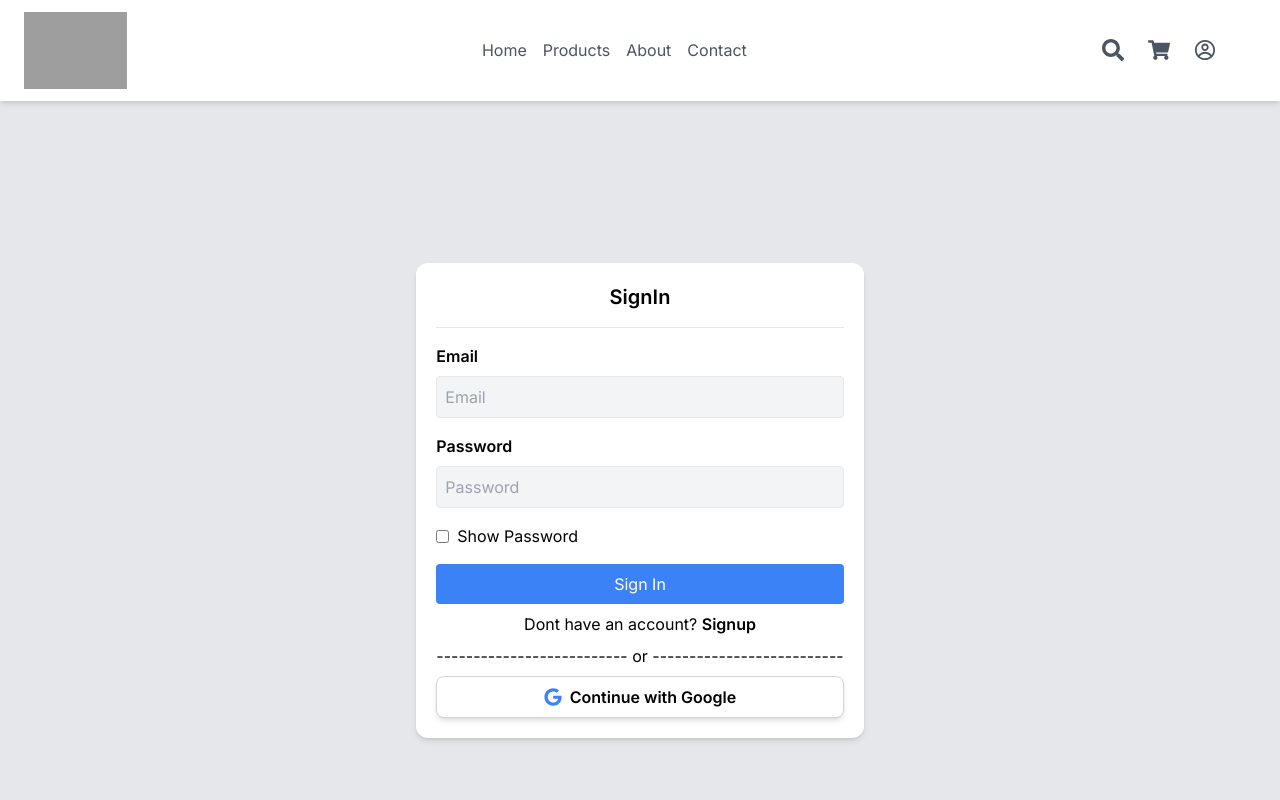
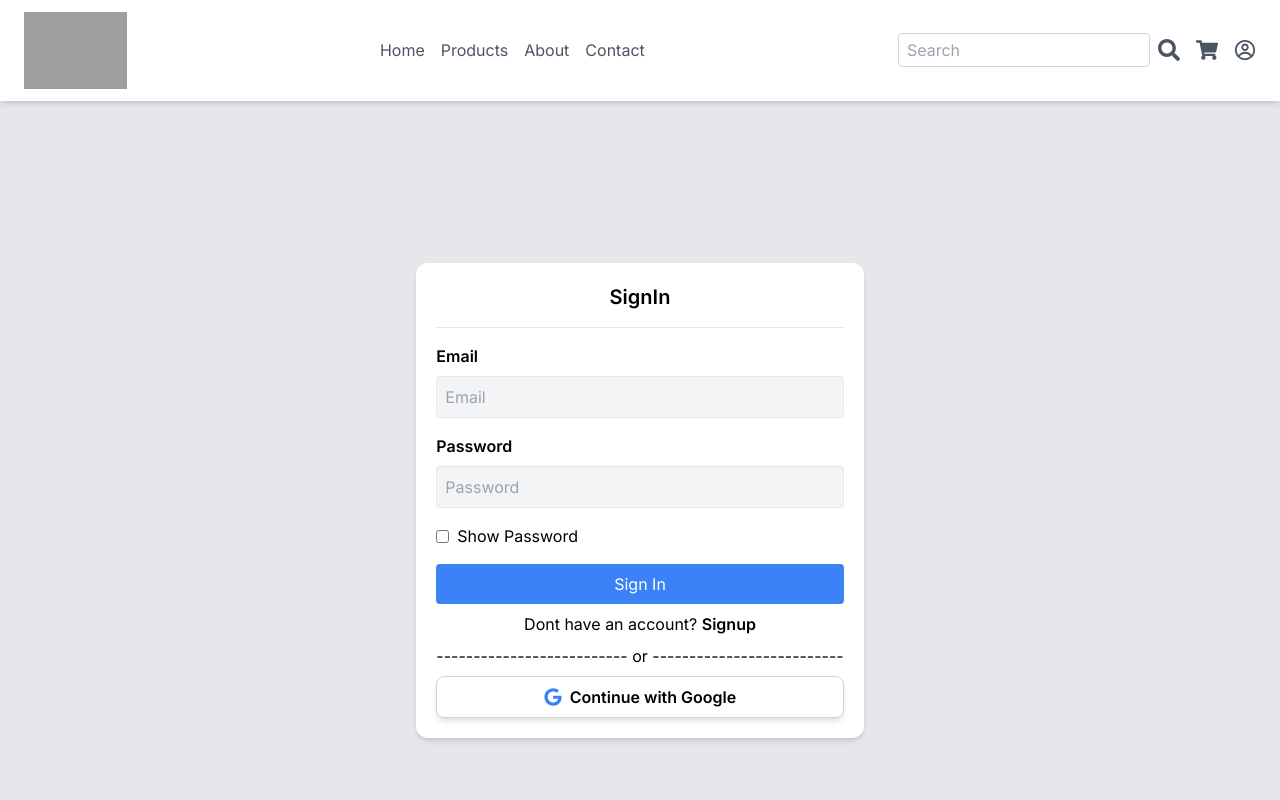
Before and after one commit to HarshMaghnani72/shoewebsite, a Next.js app: page /SignIn in a window 1280 px wide. Shown: the top 800 px of the page. Built offline with nearby package versions, Linux system fonts and the light colour scheme; grey boxes are pictures that could not be loaded.

Commit message:
naya search

```diff
--- a/app/Header.js
+++ b/app/Header.js
@@ -1,10 +1,21 @@
-import React from "react";
+"use client";
+import React, { useState } from "react";
 import Link from 'next/link';
 import { FaSearch } from 'react-icons/fa';
 import { CgProfile } from "react-icons/cg";
 import { FaShoppingCart } from "react-icons/fa";
 
-export const Header = () => {
+export const Header = ({ onSearch }) => {
+    const [searchQuery, setSearchQuery] = useState('');
+
+    const handleSearchChange = (e) => {
+        setSearchQuery(e.target.value);
+    };
+
+    const handleSearchSubmit = (e) => {
+        e.preventDefault();
+        onSearch(searchQuery);
+    };
 
     const logoImage = {
         name: 'Company Logo',
@@ -14,7 +25,6 @@ export const Header = () => {
     };
 
     return (
-        <div>
         <header className="bg-white shadow-md m-auto sticky top-0 z-50">
             <nav role="navigation" className="container mx-auto px-6 py-3 flex justify-between items-center">
                 <img
@@ -40,19 +50,27 @@ export const Header = () => {
                         <span className="absolute bottom-0 left-0 w-full h-0.5 bg-gray-800 transform scale-x-0 group-hover:scale-x-100 transition-transform duration-300"></span>
                     </Link>
                 </div>
-                    <div className='flex flex-row mr-5' >
-                        <Link href="#" className='text-gray-600 hover:text-gray-700' >
-                            <FaSearch size={22} className='mr-6' />
+                <div className='flex items-center'>
+                    <form onSubmit={handleSearchSubmit} className='flex items-center'>
+                        <input
+                            type="text"
+                            value={searchQuery}
+                            onChange={handleSearchChange}
+                            placeholder="Search"
+                            className='border border-gray-300 rounded px-2 py-1 mr-2'
+                        />
+                        <button type="submit" className='text-gray-600 hover:text-gray-700'>
+                            <FaSearch size={22} />
+                        </button>
+                    </form>
+                    <Link href="#" className='text-gray-600 hover:text-gray-700 ml-4'>
+                        <FaShoppingCart size={22} />
                     </Link>
-                        <Link href="#" className='text-gray-600 hover:text-gray-700' >
-                            <FaShoppingCart size={22} className='mr-6' />
-                        </Link>
-                        <Link href="/SignUp" className='text-gray-600 hover:text-gray-700' >
-                            <CgProfile size={22} className='mr-5' />
+                    <Link href="/SignUp" className='text-gray-600 hover:text-gray-700 ml-4'>
+                        <CgProfile size={22} />
                     </Link>
                 </div>
             </nav>
         </header>
-        </div>
-    )
-}
+    );
+};
--- /dev/null
+++ b/app/SearchProduct.js
@@ -0,0 +1,44 @@
+"use client";
+import { useState } from "react";
+export const SearchProduct = ({ isOpen, onClose, onSearch }) => {
+  const [query, setQuery] = useState('');
+
+  const handleSubmit = (e) => {
+    e.preventDefault();
+    onSearch(query);
+  };
+
+  if (!isOpen) return null;
+
+  return (
+    <div className="fixed inset-0 bg-black bg-opacity-50 flex items-center justify-center z-50">
+      <div className="bg-white p-6 rounded-lg w-full max-w-md">
+        <h2 className="text-2xl font-bold mb-4">Search Products</h2>
+        <form onSubmit={handleSubmit}>
+          <input
+            type="text"
+            value={query}
+            onChange={(e) => setQuery(e.target.value)}
+            placeholder="Enter product name"
+            className="w-full p-2 border border-gray-300 rounded mb-4"
+          />
+          <div className="flex justify-end">
+            <button
+              type="button"
+              onClick={onClose}
+              className="mr-2 px-4 py-2 text-gray-600 hover:text-gray-800"
+            >
+              Cancel
+            </button>
+            <button
+              type="submit"
+              className="px-4 py-2 bg-blue-600 text-white rounded hover:bg-blue-700"
+            >
+              Search
+            </button>
+          </div>
+        </form>
+      </div>
+    </div>
+  );
+};
--- a/app/ShoeList/page.js
+++ b/app/ShoeList/page.js
@@ -1,18 +1,36 @@
 "use client";
+import React, { useState } from 'react';
 import { products } from "../products";
 import { Header } from "../Header";
 import { Footer } from "../Footer";
 
 export default function Example() {
+  const [searchQuery, setSearchQuery] = useState('');
+  const [searchResults, setSearchResults] = useState([]);
+
+  const handleSearch = (query) => {
+    setSearchQuery(query);
+    const lowercaseQuery = query.toLowerCase();
+    const results = products.filter((product) =>
+      product.name.toLowerCase().includes(lowercaseQuery) ||
+      product.color.toLowerCase().includes(lowercaseQuery)
+    );
+    setSearchResults(results);
+  };
+
+  const displayProducts = searchQuery ? searchResults : products;
+
   return (
     <>
-      <Header />
+      <Header onSearch={handleSearch} />
       <div className="bg-white">
         <div className="mx-auto max-w-2xl px-4 py-16 sm:px-6 sm:py-24 lg:max-w-7xl lg:px-8">
-          <h2 className="text-2xl font-bold tracking-tight text-gray-900">Customers also purchased</h2>
+          <h2 className="text-2xl font-bold tracking-tight text-gray-900">
+            {searchQuery ? `Search Results for "${searchQuery}"` : "All Products"}
+          </h2>
 
           <div className="mt-6 grid grid-cols-1 gap-x-6 gap-y-10 sm:grid-cols-2 lg:grid-cols-4 xl:gap-x-8">
-            {products.map((product) => (
+            {displayProducts.map((product) => (
               <div key={product.id} className="group relative">
                 <div className="aspect-h-1 aspect-w-1 w-full overflow-hidden rounded-md bg-gray-200 lg:aspect-none group-hover:opacity-75 lg:h-80">
                   <img
```
Lines whose indentation alone changed are shown as unchanged.
